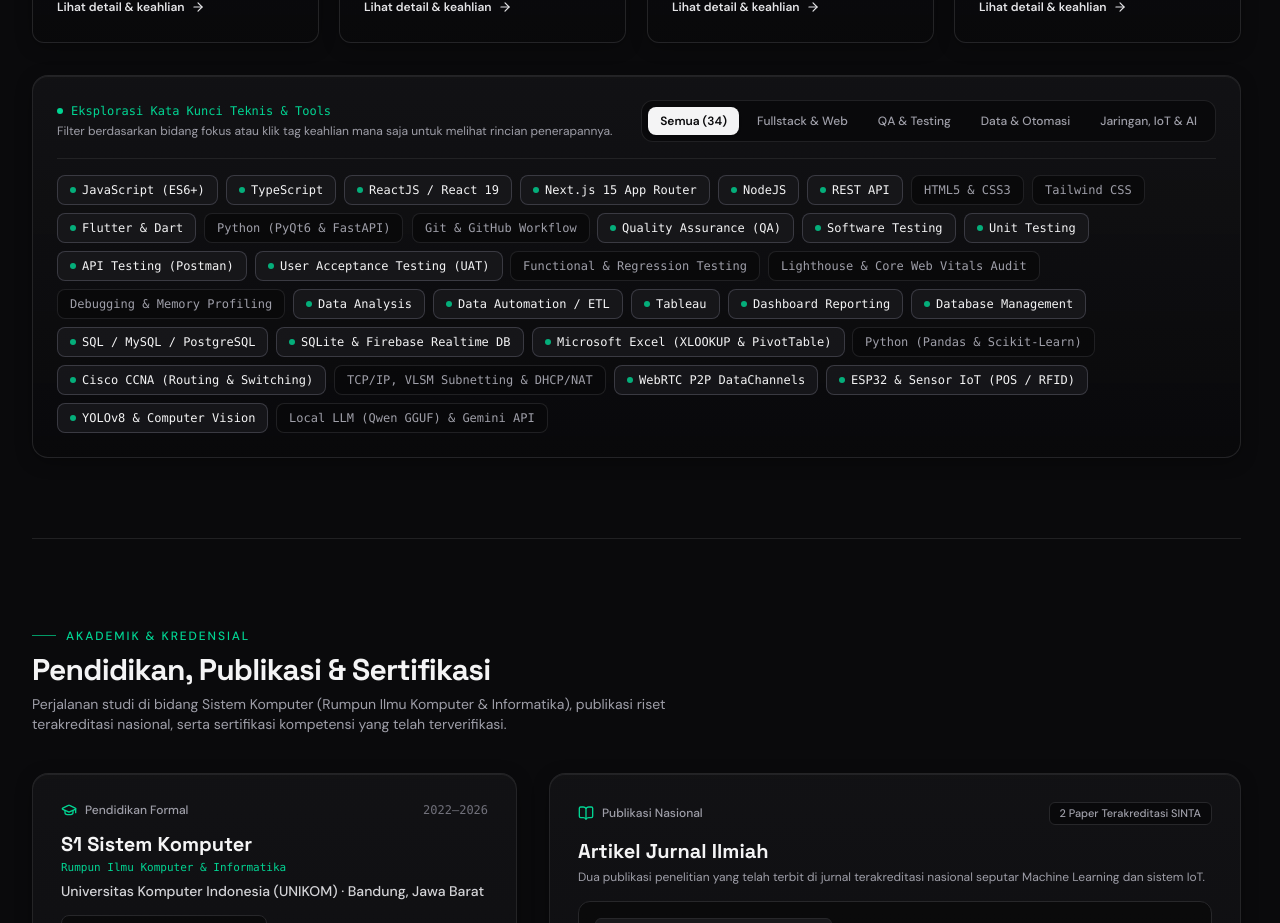
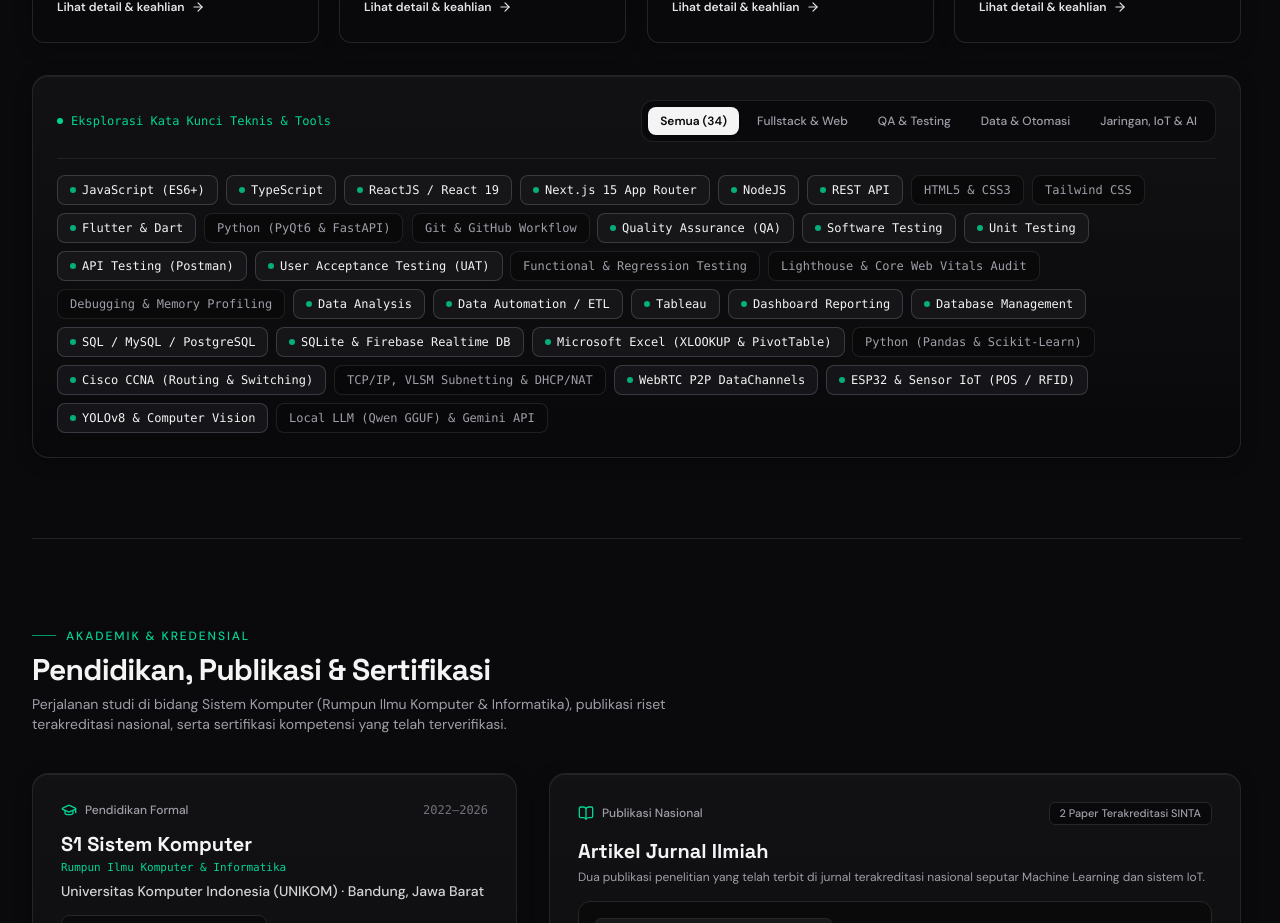
Before and after one commit to EdvanVPRoject/portofolio, a Next.js app: page / in a window 1280 px wide. Shown: the part 4040-4963 px from the top of the page. Built offline with nearby package versions, Linux system fonts and the light colour scheme.

Commit message:
style: remove description subtitle from technical keywords section

```diff
--- a/src/app/page.tsx
+++ b/src/app/page.tsx
@@ -1832,9 +1832,6 @@ export default function PortfolioPage() {
                     <span className="h-1.5 w-1.5 rounded-full bg-emerald-400" />
                     <span>Eksplorasi Kata Kunci Teknis &amp; Tools</span>
                   </div>
-                  <p className="mt-1 text-xs text-zinc-400">
-                    Filter berdasarkan bidang fokus atau klik tag keahlian mana saja untuk melihat rincian penerapannya.
-                  </p>
                 </div>
 
                 {/* Filter Tabs */}
```
